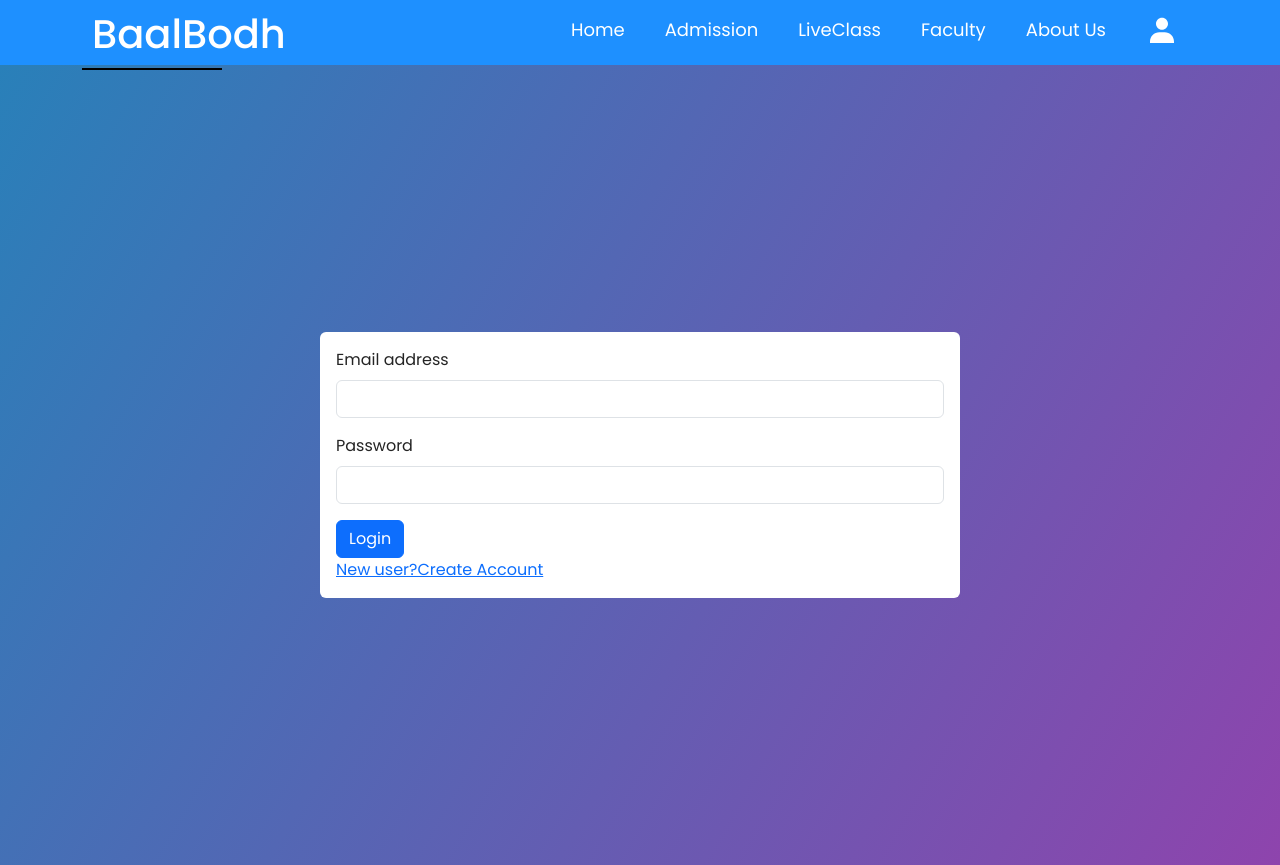
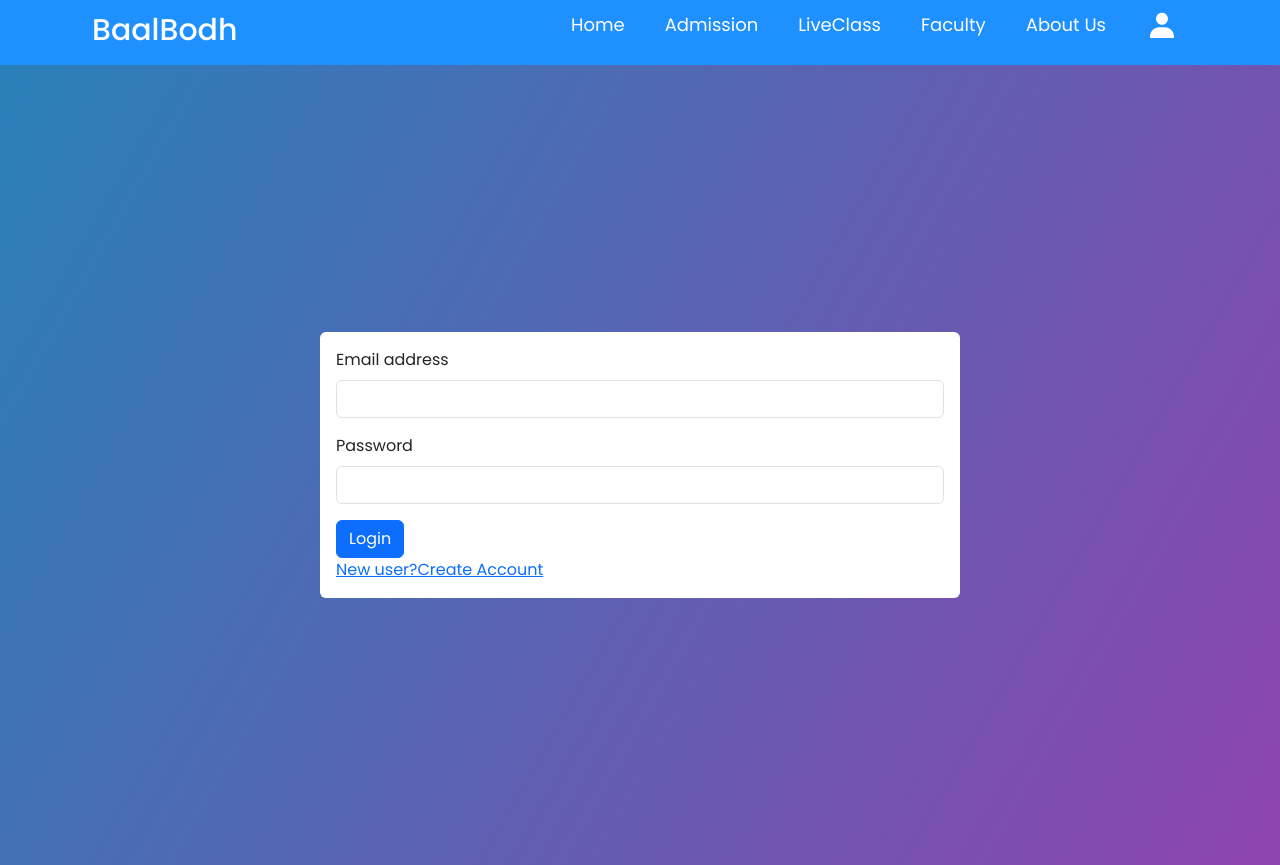
Before and after one commit to Raghav9525/BaalBodhFrontend, a React (Create React App) app: page /login in a window 1280 px wide. Built offline with nearby package versions, Linux system fonts and the light colour scheme; no server answers; the HTML template or start-up script is replaced by a standard one.

Commit message:
css faculty

```diff
--- a/src/faculty.css
+++ b/src/faculty.css
@@ -10,7 +10,7 @@
     padding:15px 80px;
     /* background-color: rgb(172, 172, 238); */
     background: linear-gradient(120deg,#2980b9, #8e44ad);
-     height: auto;
+     height: 100vh;
     overflow: hidden;
 }
 .row{
--- a/src/style.css
+++ b/src/style.css
@@ -111,8 +111,10 @@ nav{
 .logo{
     padding: 10px;
     width: 140px;
+    font-size: 30px;
     color: white;
     text-align: center;
+    text-decoration: none;
 }
 
 nav ul li{
@@ -132,7 +134,7 @@ nav ul li a::after{
     content: '';
     width: 0;
     height: 3px;
-    background: #0080ff;
+    background: #2d69a5;
     position: absolute;
     left: 0;
     bottom: -6px;
@@ -377,7 +379,7 @@ p {
 h1 {
     color: #333;
     padding-bottom: 10px;
-    border-bottom: 2px solid black;
+    /* border-bottom: 2px solid black; */
 }
 
 h5 {
```
